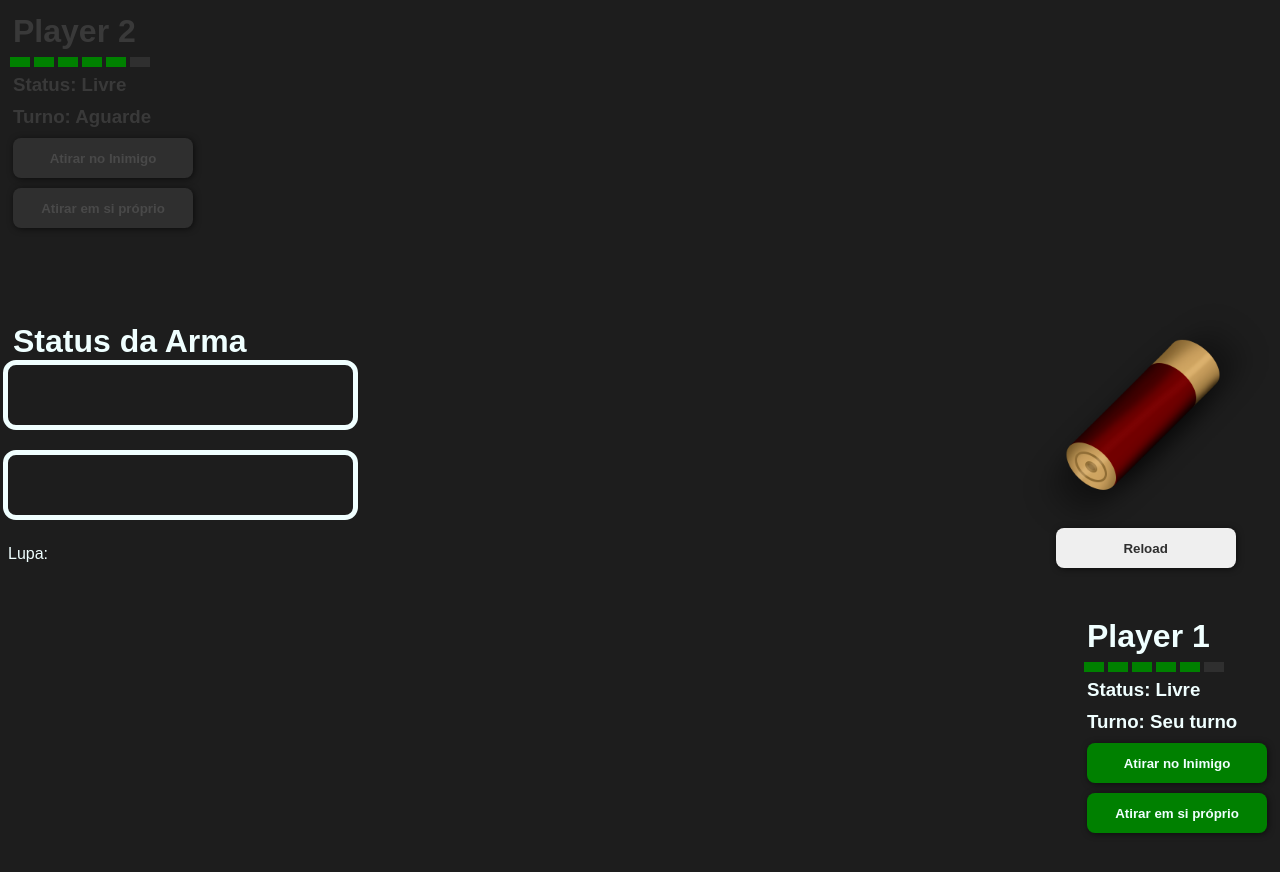
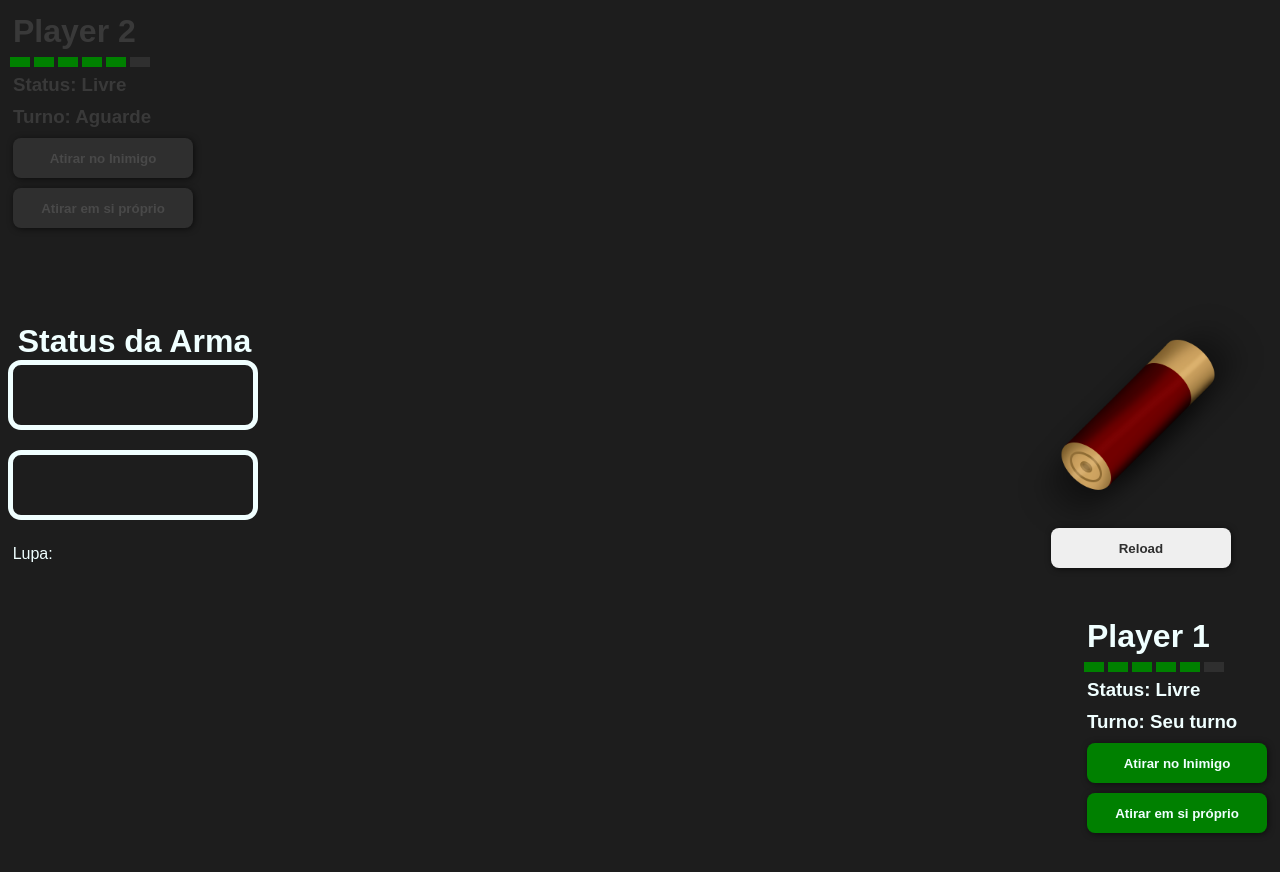
Before and after one commit to louipasquini/buckshot, a React (Vite) app: page / in a window 1280 px wide. Shown: the top 872 px of the page. Built offline with nearby package versions, Linux system fonts and the light colour scheme.

Commit message:
update: container de balas

```diff
--- a/src/App.css
+++ b/src/App.css
@@ -44,7 +44,7 @@ h1 {
 
 .cartucheira {
   height: 60px;
-  width: 300px;
+  width: 195px;
   display: flex;
   margin-bottom: 30px;
   outline: solid 5px azure;
```
